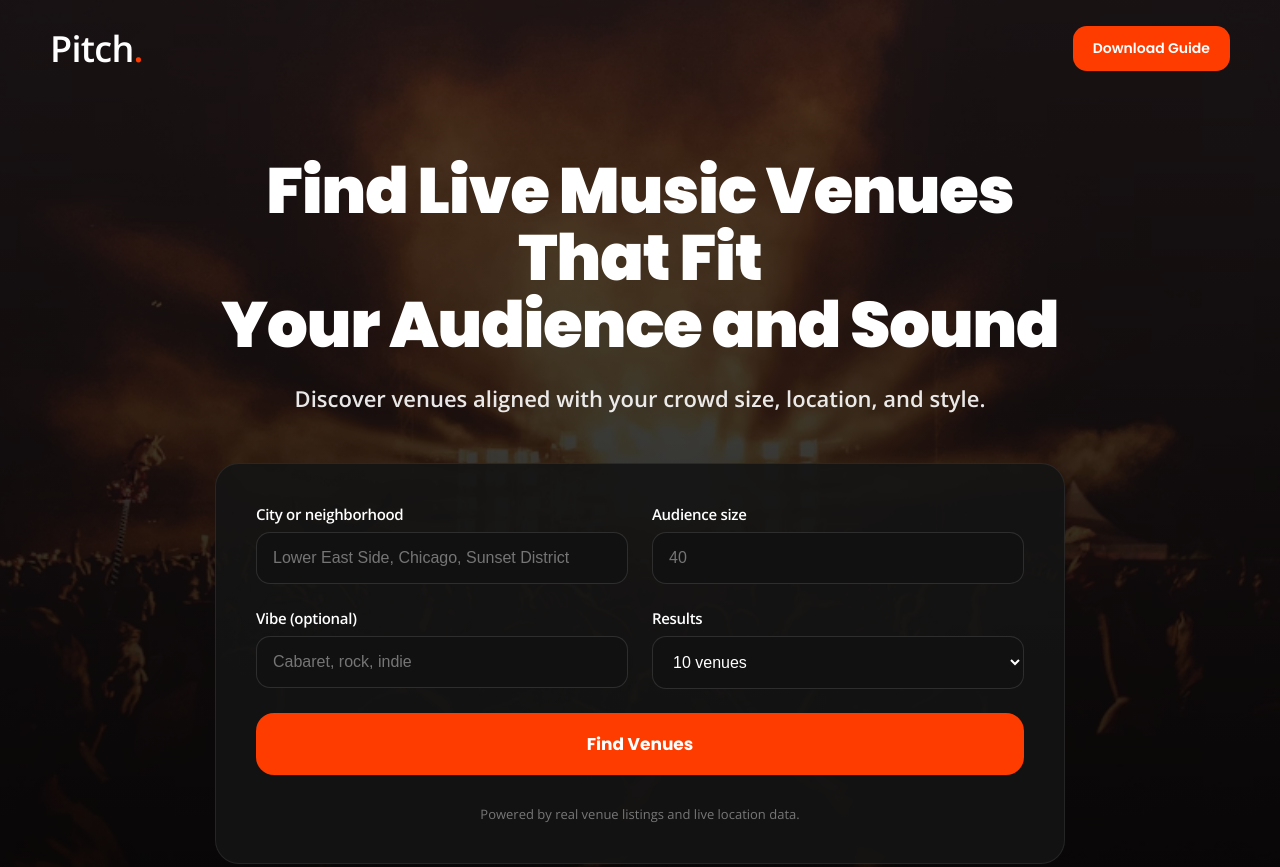
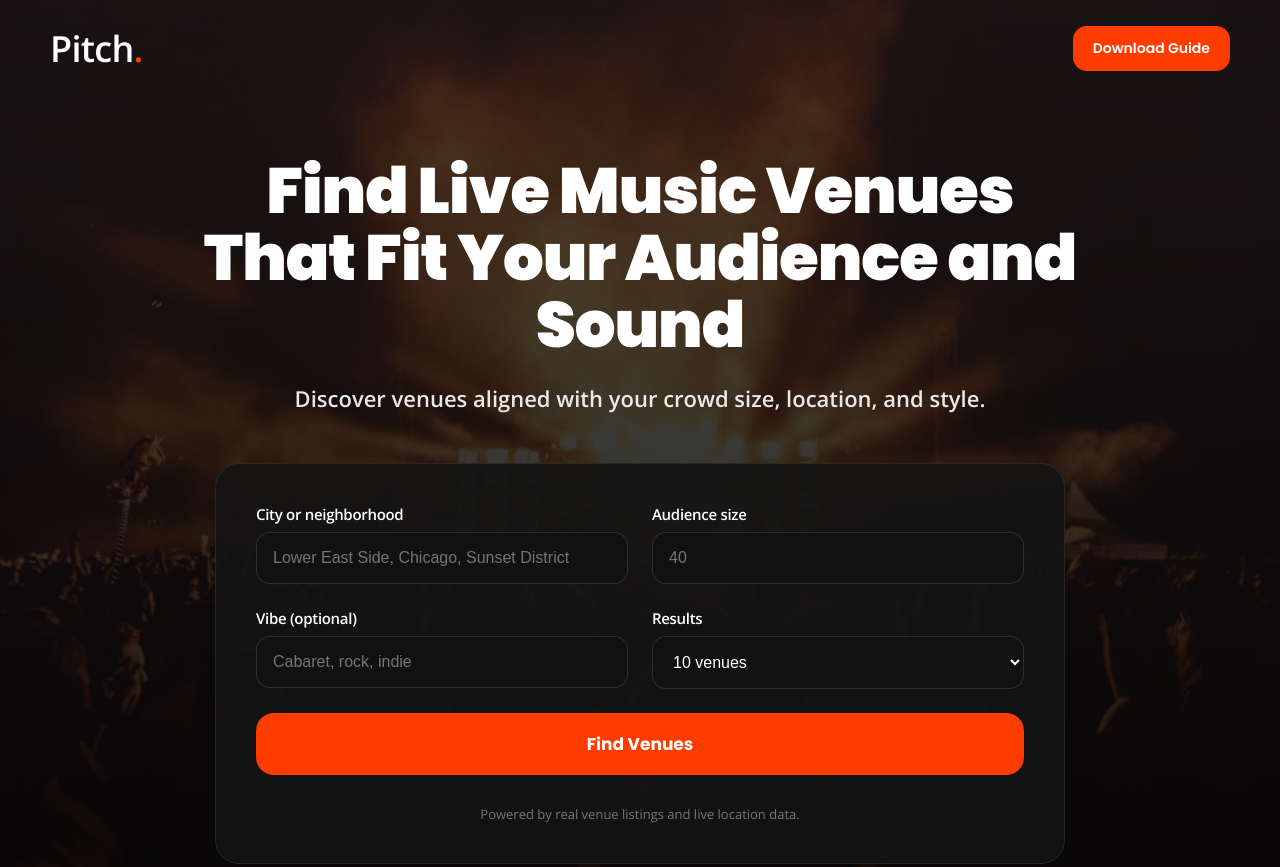
Before and after one commit to benhawesHQ/pitchv2, a website: page index.html in a window 1280 px wide. Shown: the top 867 px of the page. Drawn offline with nearby package versions, Linux system fonts and the light colour scheme.

Commit message:
Update index.html

```diff
--- a/index.html
+++ b/index.html
@@ -33,13 +33,14 @@
 
     <div class="hero-content">
 
-      <!-- UPDATED H1 -->
+      <!-- RESPONSIVE H1 -->
       <h1>
-        Find Live Music Venues That Fit<br>
-        Your Audience and Sound
+        Find Live Music Venues That Fit
+        <span class="headline-break">
+          Your Audience and Sound
+        </span>
       </h1>
 
-      <!-- UPDATED SUBHEAD -->
       <p class="subhead">
         Discover venues aligned with your crowd size, location, and style.
       </p>
```
